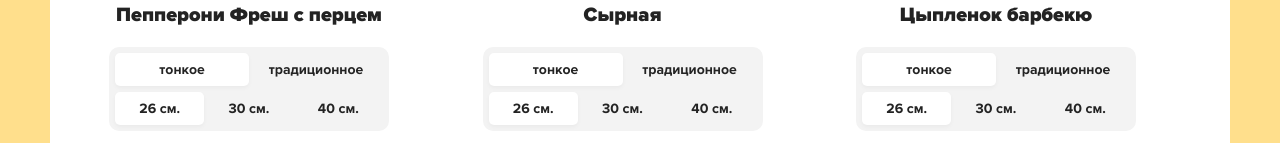
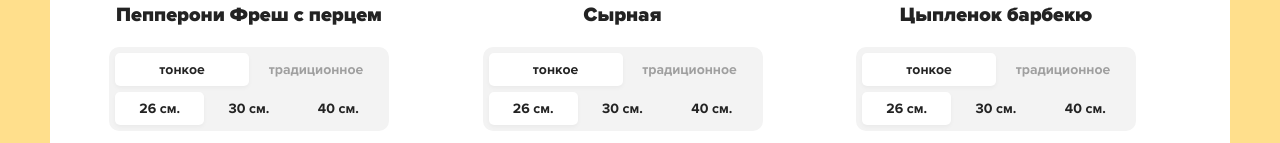
Before and after one commit to tyler-durden-0/react-pizza, a React app: page / in a window 1280 px wide. Shown: the part 565-708 px from the top of the page. Built offline with nearby package versions, Linux system fonts and the light colour scheme.

Commit message:
make styles for disable class

```diff
--- a/src/pages/PizzaBlock.jsx
+++ b/src/pages/PizzaBlock.jsx
@@ -12,7 +12,7 @@ function PizzaBlock({ name, imageUrl,price }) {
             <div className="pizza-block__selector">
                 <ul>
                     <li className="active">тонкое</li>
-                    <li>традиционное</li>
+                    <li className="disabled">традиционное</li>
                 </ul>
                 <ul>
                     <li className="active">26 см.</li>
--- a/src/scss/components/_pizza-block.scss
+++ b/src/scss/components/_pizza-block.scss
@@ -48,6 +48,9 @@
           border-radius: 5px;
           cursor: auto;
         }
+        &.disabled {
+          opacity: 0.4;
+        }
       }
     }
   }
```
